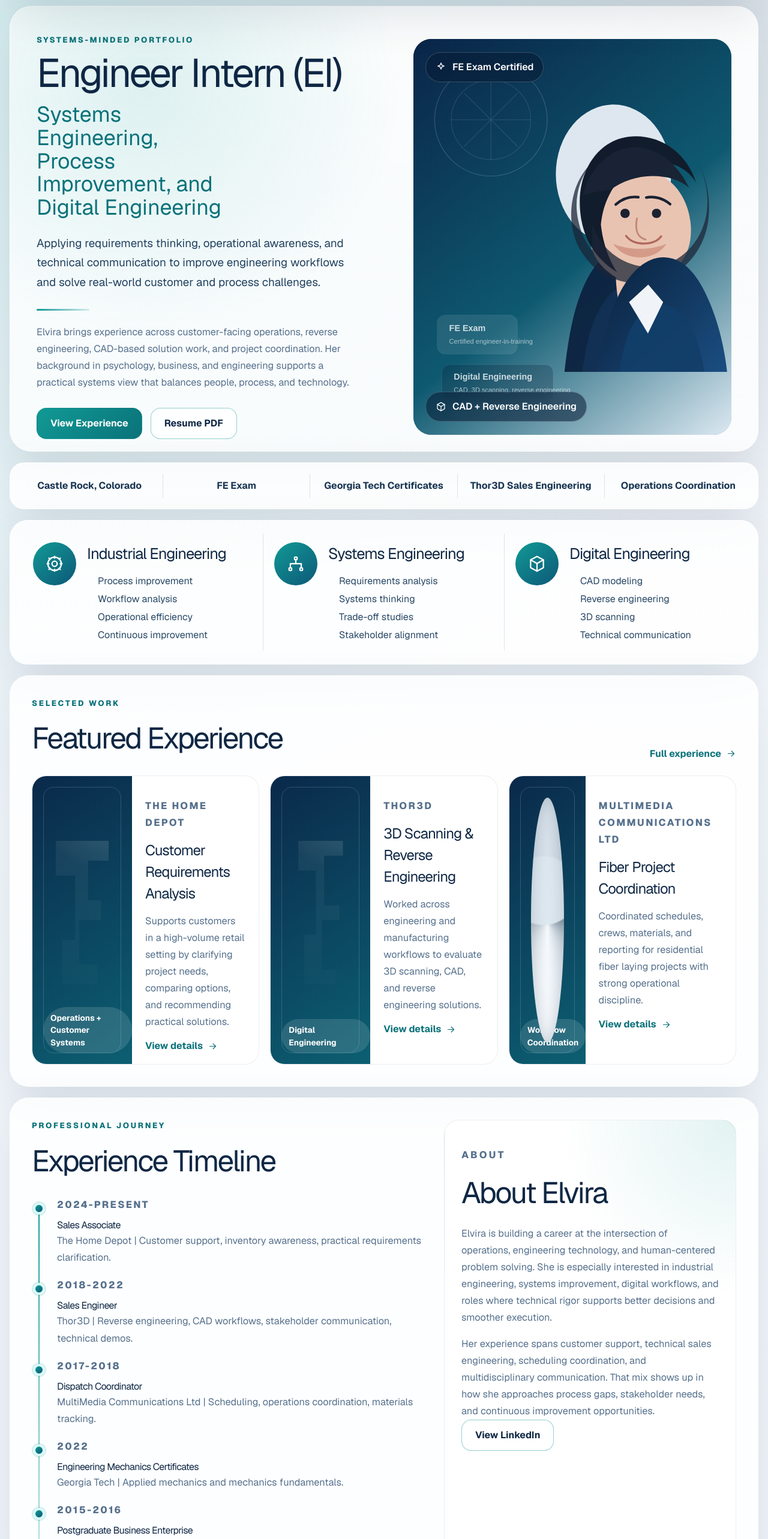
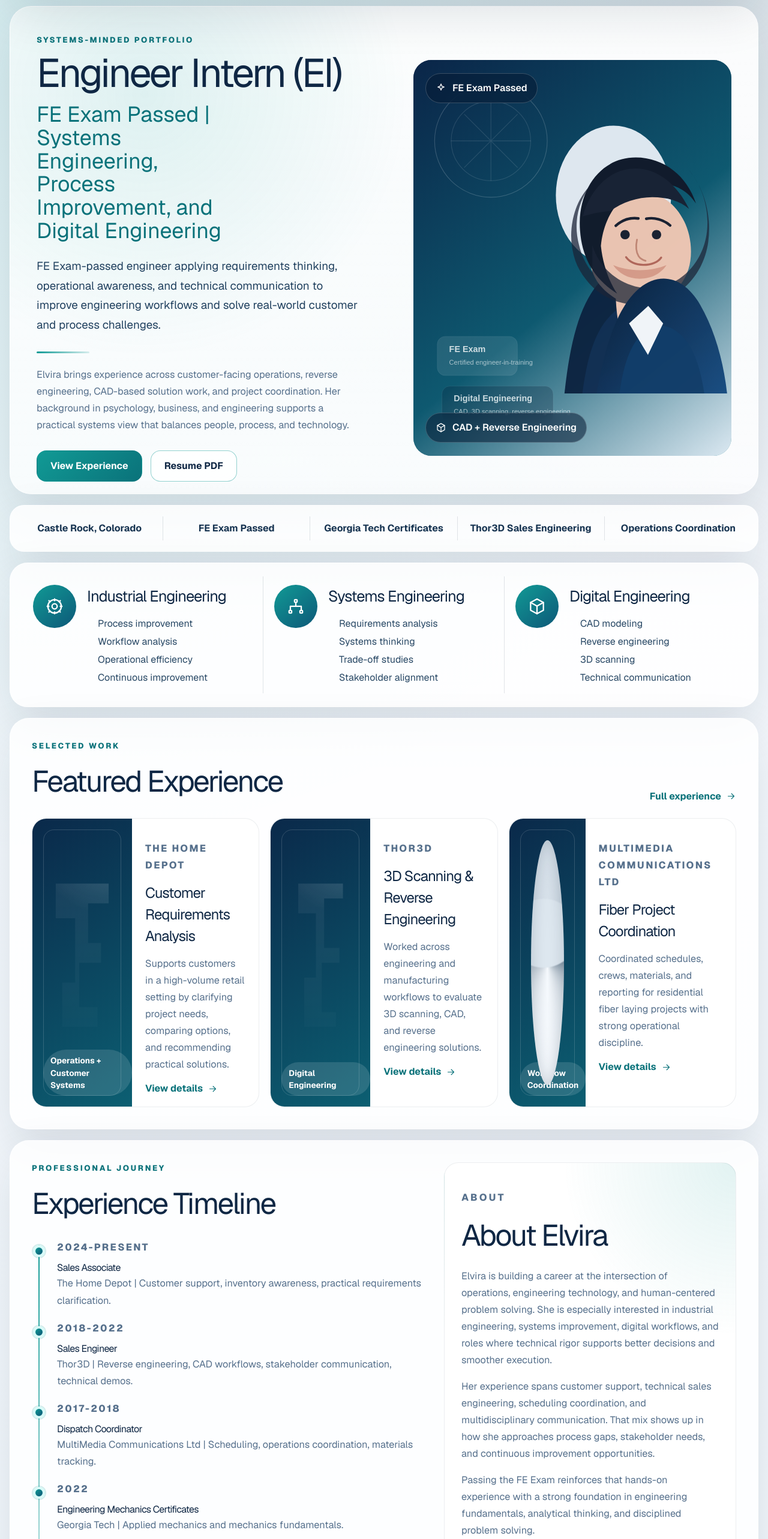
Before and after one commit to ElviraLabs/personal_site, a Next.js app: page / in a window 1280 px wide. Shown: the part 140-2706 px from the top of the page at 60% size. Built offline with nearby package versions, Linux system fonts and the light colour scheme.

Commit message:
Highlight FE exam credential on portfolio

```diff
--- a/app/globals.css
+++ b/app/globals.css
@@ -651,6 +651,29 @@
   padding: 28px;
 }
 
+.credential-spotlight {
+  margin-top: 18px;
+  padding: 20px 22px;
+  border: 1px solid rgba(17, 154, 149, 0.22);
+  border-radius: 20px;
+  background:
+    radial-gradient(circle at top right, rgba(17, 154, 149, 0.14), transparent 34%),
+    linear-gradient(180deg, rgba(17, 154, 149, 0.08), rgba(255, 255, 255, 0.94));
+}
+
+.credential-spotlight h3 {
+  margin: 0;
+  font-size: 1.4rem;
+  letter-spacing: -0.04em;
+  color: var(--ink);
+}
+
+.credential-spotlight p {
+  margin: 10px 0 0;
+  color: #274764;
+  line-height: 1.68;
+}
+
 .simple-list li {
   margin-top: 10px;
 }
--- a/app/page.tsx
+++ b/app/page.tsx
@@ -280,11 +280,12 @@
         <div className="hero-copy">
           <SectionLabel>Systems-minded portfolio</SectionLabel>
           <h1>Engineer Intern (EI)</h1>
-          <h2>Systems Engineering, Process Improvement, and Digital Engineering</h2>
+          <h2>FE Exam Passed | Systems Engineering, Process Improvement, and Digital Engineering</h2>
           <p className="lead">
-            Applying requirements thinking, operational awareness, and technical
-            communication to improve engineering workflows and solve real-world
-            customer and process challenges.
+            FE Exam-passed engineer applying requirements thinking,
+            operational awareness, and technical communication to improve
+            engineering workflows and solve real-world customer and process
+            challenges.
           </p>
           <div className="hero-divider" />
           <p className="body-copy">
@@ -315,7 +316,7 @@
           />
           <div className="hero-badge badge-top">
             <Icon kind="spark" />
-            FE Exam Certified
+            FE Exam Passed
           </div>
           <div className="hero-badge badge-bottom">
             <Icon kind="cube" />
@@ -326,7 +327,7 @@
 
       <section className="cred-strip" aria-label="Highlights">
         <div>Castle Rock, Colorado</div>
-        <div>FE Exam</div>
+        <div>FE Exam Passed</div>
         <div>Georgia Tech Certificates</div>
         <div>Thor3D Sales Engineering</div>
         <div>Operations Coordination</div>
@@ -416,6 +417,11 @@
             mix shows up in how she approaches process gaps, stakeholder needs,
             and continuous improvement opportunities.
           </p>
+          <p>
+            Passing the FE Exam reinforces that hands-on experience with a
+            strong foundation in engineering fundamentals, analytical thinking,
+            and disciplined problem solving.
+          </p>
           <a
             className="button button-secondary"
             href="https://www.linkedin.com/in/elvira-n"
@@ -457,6 +463,14 @@
         <article className="info-card">
           <SectionLabel>Education</SectionLabel>
           <h2>Academic Background</h2>
+          <div className="credential-spotlight">
+            <p className="eyebrow">Professional Credential</p>
+            <h3>FE Exam Passed</h3>
+            <p>
+              Demonstrates validated engineering fundamentals that support
+              systems thinking, process analysis, and technical decision-making.
+            </p>
+          </div>
           <ul className="simple-list">
             {education.map((item) => (
               <li key={item}>{item}</li>
```
